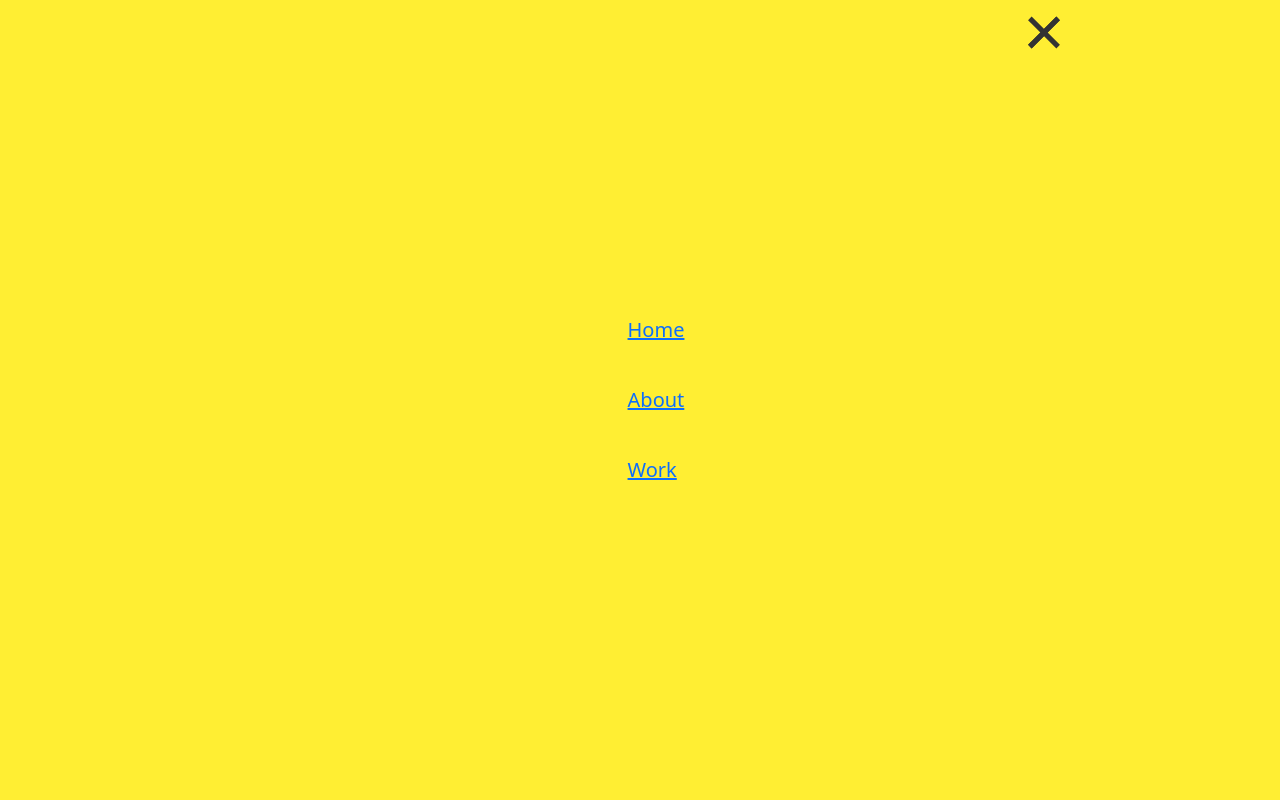
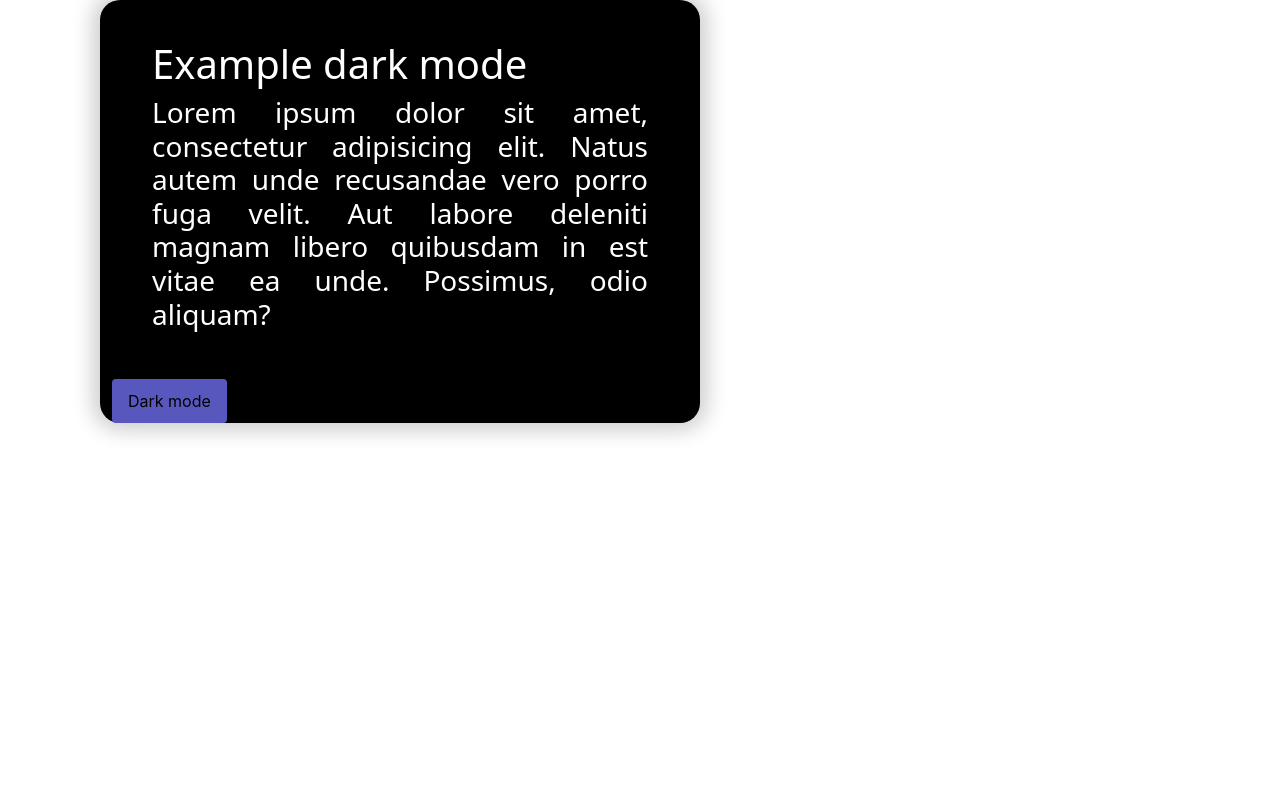
Before and after one commit to NatanVieira/M1S11, an Angular app: page / in a window 1280 px wide. Built offline with nearby package versions, Linux system fonts and the light colour scheme.

Commit message:
M1S11 - Exercicio2

```diff
--- a/src/app/app.component.html
+++ b/src/app/app.component.html
@@ -1 +1 @@
-<app-exercicio01></app-exercicio01>
+<app-exercicio02></app-exercicio02>
--- a/src/app/app.module.ts
+++ b/src/app/app.module.ts
@@ -3,11 +3,13 @@
 
 import { AppComponent } from './app.component';
 import { Exercicio01Component } from './components/exercicio01/exercicio01.component';
+import { Exercicio02Component } from './components/exercicio02/exercicio02.component';
 
 @NgModule({
   declarations: [
     AppComponent,
-    Exercicio01Component
+    Exercicio01Component,
+    Exercicio02Component
   ],
   imports: [
     BrowserModule
--- /dev/null
+++ b/src/app/components/exercicio02/exercicio02.component.html
@@ -0,0 +1,14 @@
+<div class="container" [ngStyle]="{
+  'backgroundColor': modeOn ? 'black' : 'white',
+  'color': modeOn ? 'white' : 'black'
+}">
+    <div class="content">
+      <h1>Example dark mode</h1>
+      <h3>
+        Lorem ipsum dolor sit amet, consectetur adipisicing elit. Natus autem unde
+        recusandae vero porro fuga velit. Aut labore deleniti magnam libero
+        quibusdam in est vitae ea unde. Possimus, odio aliquam?
+      </h3>
+    </div>
+    <button class="card card-small" (click)="modeOn = !modeOn">Dark mode</button>
+</div>
--- /dev/null
+++ b/src/app/components/exercicio02/exercicio02.component.scss
@@ -0,0 +1,26 @@
+.card {
+    font-family: -apple-system, BlinkMacSystemFont, "Segoe UI", Roboto, Helvetica,
+      Arial, sans-serif, "Apple Color Emoji", "Segoe UI Emoji", "Segoe UI Symbol";
+    border-radius: 4px;
+    border: none;
+    background-color: #5757be;
+    padding: 10px 16px;
+    transition: all 0.2s ease-in-out;
+    cursor: pointer;
+  }
+  .container  {
+    text-align: center;
+    margin-left: 100px;
+    width: 600px;
+    background-color: white;
+    border-radius: 20px;
+    box-shadow: 0 0 20px 8px #d0d0d0;
+    color: black;
+  }
+  .content {
+    text-align: justify;
+    padding: 40px;
+  }
+  h3 {
+    font-weight: 300;
+  }
--- /dev/null
+++ b/src/app/components/exercicio02/exercicio02.component.ts
@@ -0,0 +1,15 @@
+import { Component, OnInit } from '@angular/core';
+
+@Component({
+  selector: 'app-exercicio02',
+  templateUrl: './exercicio02.component.html',
+  styleUrls: ['./exercicio02.component.scss']
+})
+export class Exercicio02Component implements OnInit {
+  modeOn: boolean = true;
+  constructor() { }
+
+  ngOnInit(): void {
+  }
+
+}
```
